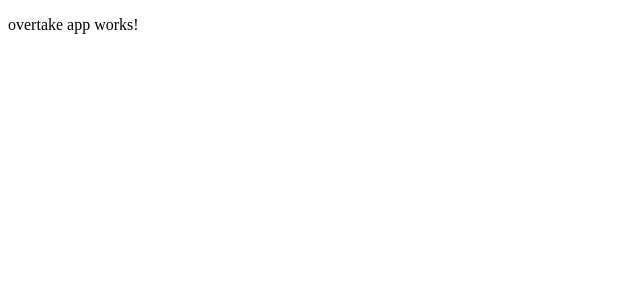
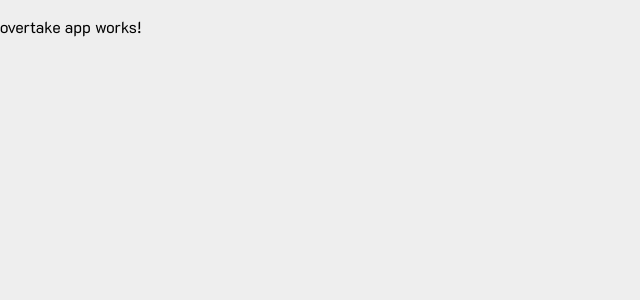
Before and after one commit to Andres2D/overtake-app, an Angular app: page / in a window 1280 px wide. Shown: the top 300 px of the page, without its empty margins (0-640 px from the left). Built offline with nearby package versions, Linux system fonts and the light colour scheme.

Commit message:
style: add general styles configuration

```diff
--- a/src/index.html
+++ b/src/index.html
@@ -6,6 +6,9 @@
   <base href="/">
   <meta name="viewport" content="width=device-width, initial-scale=1">
   <link rel="icon" type="image/x-icon" href="favicon.ico">
+  <link rel="preconnect" href="https://fonts.googleapis.com">
+  <link rel="preconnect" href="https://fonts.gstatic.com" crossorigin>
+  <link href="https://fonts.googleapis.com/css2?family=K2D:ital,wght@0,100;0,200;0,300;0,400;0,500;0,600;0,700;0,800;1,100;1,200;1,300;1,400;1,500;1,600;1,700;1,800&display=swap" rel="stylesheet">
 </head>
 <body>
   <app-root></app-root>
--- a/src/styles.scss
+++ b/src/styles.scss
@@ -1 +1,8 @@
-/* You can add global styles to this file, and also import other style files */
+@import './styles/colors';
+
+body {
+  padding: 0;
+  margin: 0;
+  background-color: $light;
+  font-family: "K2D", sans-serif;
+}
--- /dev/null
+++ b/src/styles/_colors.scss
@@ -0,0 +1,6 @@
+$dark: #053B50;
+$clear: #176B87;
+$smooth: #64CCC5;
+$light: #EEEEEE;
+
+$clear-ghost: rgba(23, 107, 135, 0.4);
--- /dev/null
+++ b/src/styles/_others.scss
@@ -0,0 +1 @@
+$regular-shadow: rgba(0, 0, 0, 0.15) 0px 15px 25px, rgba(0, 0, 0, 0.05) 0px 5px 10px;
```
Also changed, not shown: src/styles/_sizes.scss (added, +10 -0 lines), src/assets/svg/app-logo.svg (added).
